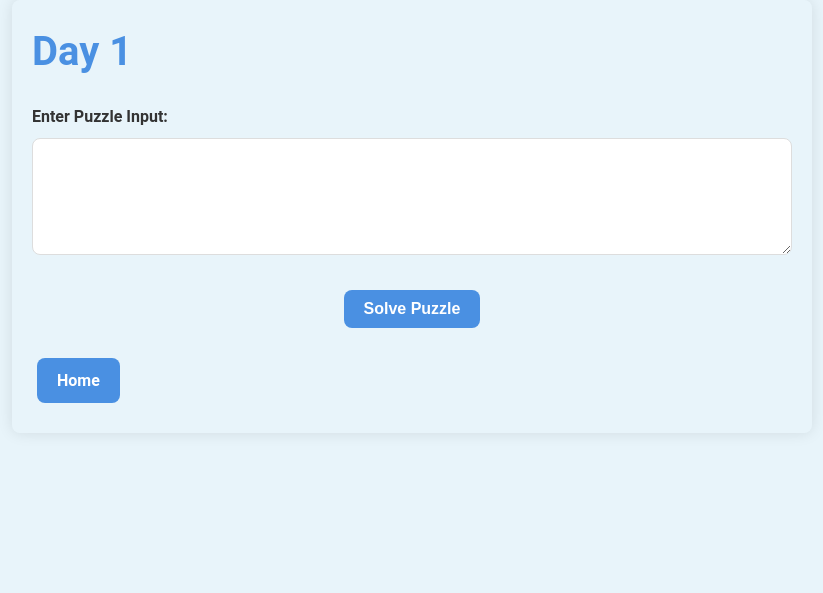
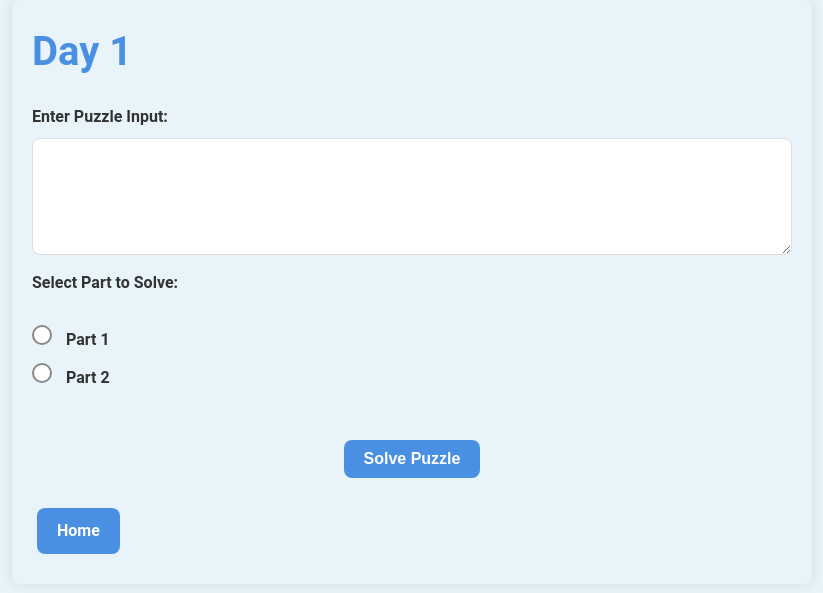
Before and after one commit to mjc239/aoc24, a Flask app: page /day/1 in a window 1280 px wide. Shown: the top 593 px of the page, without its empty margins (228-1051 px from the left). Run offline with Flask 3, Linux system fonts and the light colour scheme.

Commit message:
Add part 1/2 support to pages

```diff
--- a/aoc24/forms.py
+++ b/aoc24/forms.py
@@ -1,8 +1,9 @@
 from flask_wtf import FlaskForm
-from wtforms import SubmitField, TextAreaField
+from wtforms import SubmitField, TextAreaField, RadioField
 from wtforms.validators import DataRequired, Length, ValidationError
 
 import re
+
 
 def check_for_malicious_content(form, field):
     user_input = field.data
@@ -34,13 +35,19 @@ def check_for_malicious_content(form, field):
     if re.search(obfuscation_patterns, user_input):
         raise ValidationError("Potentially unsafe encoding detected in input.")
 
+
 class SolvePuzzleForm(FlaskForm):
     user_input = TextAreaField(
         "Enter Puzzle Input",
         validators=[
             DataRequired(),
             Length(min=1, max=50000),
-            check_for_malicious_content
-        ]
+            check_for_malicious_content,
+        ],
+    )
+    solve_part = RadioField(
+        "Solve Part",
+        choices=[(1, "Part 1"), (2, "Part 2")],
+        validators=[DataRequired()],
     )
     submit = SubmitField("Solve Puzzle")
--- a/aoc24/utils.py
+++ b/aoc24/utils.py
@@ -11,7 +11,7 @@ def read_input(day: int):
     return filestring.split("\n")
 
 
-def solve_puzzle(day: int, user_input: str):
+def solve_puzzle(day: int, user_input: str, part: int):
     if not 1 <= day <= 25:
         raise ValueError("day out bounds!")
 
@@ -26,5 +26,6 @@ def solve_puzzle(day: int, user_input: str):
     else:
         user_input = user_input.split("\n")
 
-    solution = solve_func(user_input)
+    id
+    solution = solve_func(user_input, part=part)
     return solution
--- a/app.py
+++ b/app.py
@@ -8,27 +8,27 @@ import os
 from aoc24.utils import solve_puzzle
 from aoc24.forms import SolvePuzzleForm
 
-app = Flask(__name__,
-            template_folder="app/templates",
-            static_folder='app/static')
+app = Flask(__name__, template_folder="app/templates", static_folder="app/static")
 
-app.config['PERMANENT_SESSION_LIFETIME'] = timedelta(hours=2)
+app.config["PERMANENT_SESSION_LIFETIME"] = timedelta(hours=2)
 
 # Configure a secret key for CSRF protection
-app.config['SECRET_KEY'] = os.getenv('SECRET_KEY', 'backup-key')
+app.config["SECRET_KEY"] = os.getenv("SECRET_KEY", "backup-key")
 csrf = CSRFProtect(app)
 
 # Configure Flask-Limiter
-limiter = Limiter(get_remote_address,
-                  app=app,
-                  default_limits=["200 per day", "60 per hour"])
+limiter = Limiter(
+    get_remote_address, app=app, default_limits=["200 per day", "60 per hour"]
+)
 
-@app.route('/')
+
+@app.route("/")
 def index():
     """Render the homepage with links to each puzzle day."""
-    return render_template('index.html')
+    return render_template("index.html")
 
-@app.route('/day/<int:day>', methods=['GET', 'POST'])
+
+@app.route("/day/<int:day>", methods=["GET", "POST"])
 @limiter.limit("5 per minute", methods=["POST"])
 def puzzle_day(day):
     """Render each day's puzzle page and process the solution."""
@@ -39,15 +39,16 @@ def puzzle_day(day):
     if form.validate_on_submit():
         # Retrieve the user input
         user_input = form.user_input.data
+        selected_part = int(form.solve_part.data)
 
         # Load the correct function based on the day
         try:
-            solution = solve_puzzle(day, user_input)
+            solution = solve_puzzle(day, user_input, selected_part)
         except NotImplementedError:
-            solution = 'Puzzle solution not yet implemented!'
+            solution = "Puzzle solution not yet implemented!"
+
+    return render_template(f"dayX.html", form=form, solution=solution, day=day)
 
 
-    return render_template(f'dayX.html', form=form, solution=solution, day=day)
-
-if __name__ == '__main__':
+if __name__ == "__main__":
     app.run(debug=True)
--- a/app/static/style.css
+++ b/app/static/style.css
@@ -232,3 +232,55 @@ textarea:focus {
     margin: 5px 0;
     padding: 0;
 }
+
+/* Style the fieldset and legend */
+.radio-group {
+    border: none;
+    margin-bottom: 20px;
+}
+
+.radio-group legend {
+    font-weight: bold;
+    margin-bottom: 10px;
+}
+
+/* Radio input container styling */
+.radio-group .radio-input {
+    display: block; /* Ensures each radio button appears on its own line */
+    margin-bottom: 10px;
+    cursor: pointer;
+    align-items: center;
+}
+
+/* Hide the default radio button */
+.radio-group .radio-input input[type="radio"] {
+    appearance: none;
+    -webkit-appearance: none;
+    -moz-appearance: none;
+    width: 20px;
+    height: 20px;
+    margin-right: 10px;
+    border: 2px solid #888;
+    border-radius: 50%;
+    outline: none;
+    cursor: pointer;
+    background-color: white;
+    transition: 0.3s ease-in-out;
+}
+
+/* Selected state for the custom radio button */
+.radio-group .radio-input input[type="radio"]:checked {
+    border-color: #007bff;
+    background-color: #007bff;
+}
+
+/* Styling the label for the radio button */
+.radio-group .radio-input label {
+    font-size: 16px;
+    color: #333;
+}
+
+/* Radio button hover effect */
+.radio-group .radio-input input[type="radio"]:hover {
+    border-color: #0056b3;
+}
--- a/app/templates/dayX.html
+++ b/app/templates/dayX.html
@@ -23,6 +23,12 @@
             </ul>
         {% endif %}
 
+        <!-- Radio buttons for selecting a part -->
+        <fieldset class="radio-group">
+            <legend>Select Part to Solve:</legend>
+            {{ form.solve_part(class="radio-input") }}
+        </fieldset>
+
         {{ form.submit(class="solve-button") }}
     </form>
 
```
